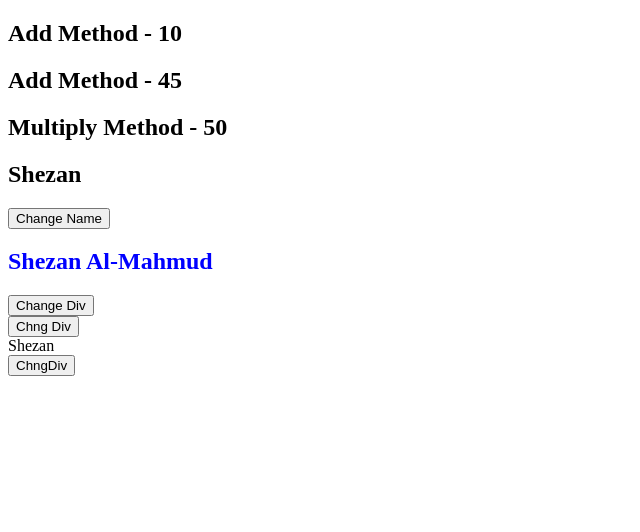
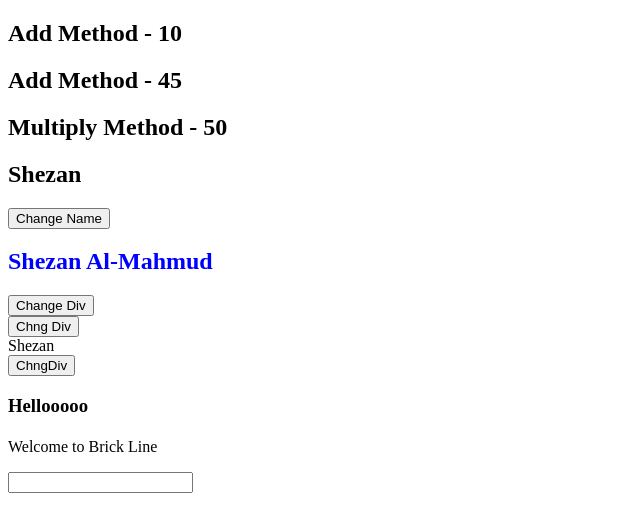
Before and after one commit to shezan7/VueJS-Study, a Vue app in the folder Study1/learning3/: page / in a window 1280 px wide. Shown: the top 532 px of the page, without its empty margins (0-640 px from the left). Built offline with nearby package versions, Linux system fonts and the light colour scheme.

Commit message:
add input for text binding

```diff
--- a/Study1/learning3/src/App.vue
+++ b/Study1/learning3/src/App.vue
@@ -27,9 +27,14 @@
     <div :class="{'change': chng}">Shezan</div>
     <button @click="chng=!chng">ChngDiv</button>
 
-    <!-- <div :class="{change: chng}">Shezan</div>
-    <div :class="{change: chng}">Shezan</div>
-    <button @click="chng=!chng">ChngDiv</button> -->
+    <div>
+      <h3>{{greetPart}}</h3>
+      <h4>{{studentName}}</h4>
+      <p>{{welcomeMsg}}</p>
+    </div>
+    <div>
+      <input v-model="studentName">
+    </div>
 
   </div>
 </template>
@@ -43,7 +48,10 @@ export default {
       name: 'Shezan',
       name2: false,
       box: false,
-      chng: false
+      chng: false,
+      greetPart: 'Hellooooo',
+      studentName: '',
+      welcomeMsg: 'Welcome to Brick Line'
     }
   },
   methods: {
```
